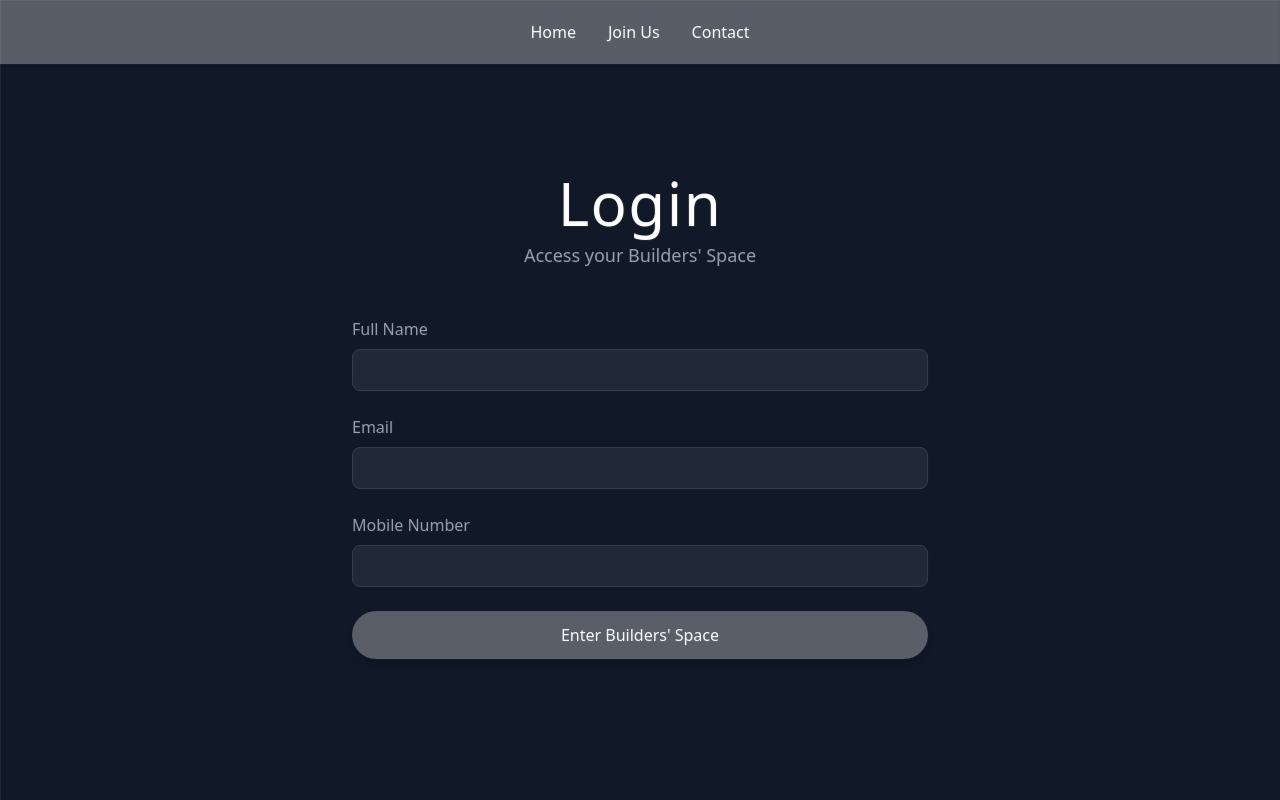
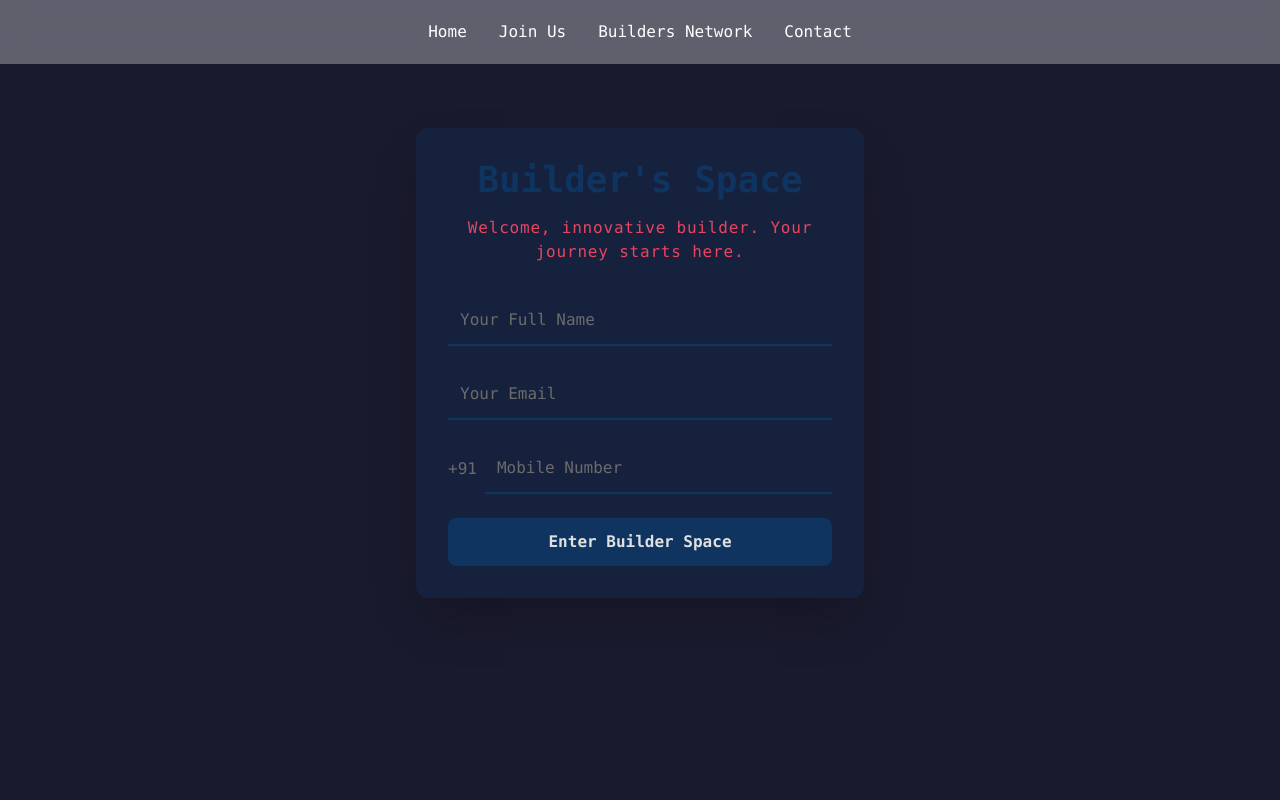
Before and after one commit to Quantsanskar/InventEra, a Next.js app: page /login in a window 1280 px wide. Built offline with nearby package versions, Linux system fonts and the light colour scheme; no server answers.

Commit message:
succefully setup full registration and login system and successfully connected the backend

```diff
--- a/components/Header.js
+++ b/components/Header.js
@@ -17,6 +17,9 @@ const Header=()=> {
                         <Link href="/joinpage" className="text-white hover:text-gray-200 font-medium">
                             Join Us
                         </Link>
+                        <Link href="/userPage" className="text-white hover:text-gray-200 font-medium">
+                            Builders Network
+                        </Link>
                         <Link href="/contact" className="text-white hover:text-gray-200 font-medium">
                             Contact
                         </Link>
--- a/pages/login.js
+++ b/pages/login.js
@@ -1,148 +1,256 @@
-import React, { useState } from 'react';
-import { motion, AnimatePresence } from 'framer-motion';
+import React, { useState, useEffect } from 'react';
 import axios from 'axios';
-import { useNavigate } from 'react-router-dom';
-import Header from '@/components/Header';
-import { useRouter } from 'next/router';
-const LoginPage = () => {
-    const [credentials, setCredentials] = useState({
-        name: '',
-        email: '',
-        mobileNumber: ''
+import { motion } from 'framer-motion';
+import Header from '../components/Header'; // Assuming you have a Header component
+
+const BuilderLogin = () => {
+    // State Management
+    // We'll use React's useState hook to manage different aspects of the form and login process
+    const [formData, setFormData] = useState({
+        name: '',          // Builder's full name
+        email: '',         // Builder's email address
+        mobileNumber: ''   // Builder's mobile number
     });
-    const [error, setError] = useState(null);
-    // const navigate = useNavigate("");
-    const router=useRouter();
 
-    const handleInputChange = (e) => {
-        const { name, value } = e.target;
-        setCredentials(prev => ({
+    // State to store existing builders fetched from the backend
+    const [existingBuilders, setExistingBuilders] = useState([]);
+
+    // State to manage form validation errors
+    const [errors, setErrors] = useState({});
+
+    // State to manage submission process and prevent multiple submissions
+    const [isSubmitting, setIsSubmitting] = useState(false);
+
+    // Local Storage and Initial Data Fetching
+    // This useEffect runs when the component mounts and handles initial checks
+    useEffect(() => {
+        // First, check if builder profile already exists in local storage
+        const storedBuilderProfile = localStorage.getItem('builderProfile');
+
+        if (storedBuilderProfile) {
+            // If credentials exist, immediately redirect to user page
+            window.location.href = '/userPage';
+            return;
+        }
+
+        // If no stored profile, fetch existing builders from the backend
+        const fetchBuilders = async () => {
+            try {
+                const response = await axios.get('http://127.0.0.1:8000/api/builders/');
+                setExistingBuilders(response.data);
+            } catch (error) {
+                console.error('Error fetching builders:', error);
+                setErrors(prev => ({
                     ...prev,
-            [name]: value
+                    fetch: 'Could not load builder profiles. Please try again later.'
                 }));
-    };
-
-    const handleLogin = async (e) => {
-        e.preventDefault();
-        setError(null);
-
-        try {
-            const response = await axios.post('http://127.0.0.1:8000/api/login/', credentials);
-
-            // Store user token and details in localStorage
-            localStorage.setItem('userToken', response.data.token);
-            localStorage.setItem('userDetails', JSON.stringify(response.data.user));
-
-            // Navigate to main user page
-            router.push('/userPage');
-        } catch (error) {
-            // Handle login error
-            setError('Invalid credentials. Please check and try again.');
             }
         };
 
-    const pageVariants = {
-        initial: { opacity: 0, scale: 0.95 },
-        in: { opacity: 1, scale: 1 },
-        out: { opacity: 0, scale: 1.05 }
+        fetchBuilders();
+    }, []); // Empty dependency array ensures this runs only once on mount
+
+    // Input Change Handler
+    // Manages input changes with special handling for mobile number
+    const handleChange = (e) => {
+        const { name, value } = e.target;
+
+        // Special processing for mobile number: allow only digits and limit to 10
+        const processedValue = name === 'mobileNumber'
+            ? value.replace(/\D/g, '').slice(0, 10)  // Remove non-digits, limit to 10 chars
+            : value;
+
+        // Update form data
+        setFormData(prev => ({
+            ...prev,
+            [name]: processedValue
+        }));
+
+        // Clear any previous errors for this field
+        if (errors[name]) {
+            const newErrors = { ...errors };
+            delete newErrors[name];
+            setErrors(newErrors);
+        }
     };
 
-    const pageTransition = {
-        type: "tween",
-        ease: "anticipate",
-        duration: 0.5
+    // Form Validation Function
+    // Performs comprehensive validation on form inputs
+    const validateForm = () => {
+        const newErrors = {};
+
+        // Name validation
+        if (!formData.name.trim()) {
+            newErrors.name = 'Name is required';
+        }
+
+        // Email validation using regex
+        const emailRegex = /^[^\s@]+@[^\s@]+\.[^\s@]+$/;
+        if (!formData.email.trim()) {
+            newErrors.email = 'Email is required';
+        } else if (!emailRegex.test(formData.email)) {
+            newErrors.email = 'Invalid email format';
+        }
+
+        // Mobile number validation
+        const phoneRegex = /^\d{10}$/;
+        if (!formData.mobileNumber.trim()) {
+            newErrors.mobileNumber = 'Mobile number is required';
+        } else if (!phoneRegex.test(formData.mobileNumber)) {
+            newErrors.mobileNumber = 'Mobile number must be 10 digits';
+        }
+
+        // Update errors state and return validation status
+        setErrors(newErrors);
+        return Object.keys(newErrors).length === 0;
     };
 
-    const inputVariants = {
-        hidden: { opacity: 0, y: 20 },
-        visible: {
-            opacity: 1,
-            y: 0,
-            transition: {
-                duration: 0.6,
-                ease: "easeOut"
+    // Form Submission Handler
+    // Manages the login process, validation, and authentication
+    const handleSubmit = async (e) => {
+        e.preventDefault();
+
+        // First, validate the form
+        if (!validateForm()) {
+            return;
         }
+
+        // Set submitting state to prevent multiple submissions
+        setIsSubmitting(true);
+
+        try {
+            // Find a matching builder profile
+            const matchedBuilder = existingBuilders.find(builder =>
+                builder.name === formData.name &&
+                builder.email === formData.email &&
+                builder.mobileNumber === `+91${formData.mobileNumber}`
+            );
+
+            if (matchedBuilder) {
+                // Store user details in localStorage for persistence
+                localStorage.setItem('builderProfile', JSON.stringify(matchedBuilder));
+
+                // Navigate to next page
+                window.location.href = '/userPage';
+            } else {
+                // If no matching profile is found
+                setErrors({
+                    submit: 'No matching builder profile found. Please check your details.'
+                });
+            }
+        } catch (error) {
+            console.error('Login error:', error);
+            setErrors({
+                submit: 'Login failed. Please try again.'
+            });
+        } finally {
+            // Reset submitting state
+            setIsSubmitting(false);
         }
     };
 
     return (
-        <motion.div
-            initial="initial"
-            animate="in"
-            exit="out"
-            variants={pageVariants}
-            transition={pageTransition}
-            className="min-h-screen bg-gray-900 text-white flex flex-col"
-        >
+        <div className="min-h-screen bg-[#1a1a2e] text-[#e0e0e0] font-mono">
+            {/* Header Component */}
             <Header />
 
-            <div className="container mx-auto px-4 py-8 flex-grow flex flex-col justify-center">
+            {/* Main Content Container */}
+            <div className="container mx-auto px-4 py-12">
                 <motion.div
-                    initial={{ opacity: 0, y: -20 }}
+                    initial={{ opacity: 0, y: 50 }}
                     animate={{ opacity: 1, y: 0 }}
                     transition={{ duration: 0.5 }}
-                    className="text-center mb-12"
+                    className="max-w-md mt-20 mx-auto bg-[#16213e] rounded-xl shadow-2xl p-8"
                 >
-                    <h1 className="text-5xl md:text-6xl mt-8 font-light tracking-wide">
-                        Login
+                    {/* Page Title */}
+                    <h1 className="text-4xl font-bold mb-4 text-center text-[#0f3460]">
+                        Builder's Space
                     </h1>
-                    <p className="text-lg text-gray-400 mt-2">
-                        Access your Builders' Space
+                    <p className="text-center text-[#e94560] mb-8 tracking-wider">
+                        Welcome, innovative builder. Your journey starts here.
                     </p>
-                </motion.div>
 
-                <motion.form
-                    onSubmit={handleLogin}
-                    initial="hidden"
-                    animate="visible"
-                    className="max-w-xl mx-auto w-full space-y-6"
-                >
-                    {[
-                        { name: 'name', label: 'Full Name', type: 'text' },
-                        { name: 'email', label: 'Email', type: 'email' },
-                        { name: 'mobileNumber', label: 'Mobile Number', type: 'tel' }
-                    ].map(({ name, label, type }) => (
-                        <motion.div
-                            key={name}
-                            variants={inputVariants}
-                            className="flex flex-col"
-                        >
-                            <label htmlFor={name} className="mb-2 text-gray-400">{label}</label>
+                    {/* Login Form */}
+                    <form onSubmit={handleSubmit} className="space-y-6">
+                        {/* Name Input Field */}
+                        <div>
                             <input
-                                type={type}
-                                id={name}
-                                name={name}
-                                value={credentials[name]}
-                                onChange={handleInputChange}
-                                className="bg-gray-800 border border-gray-700 rounded-lg py-2 px-3 text-white focus:outline-none focus:ring-2 focus:ring-blue-500"
-                                required
+                                type="text"
+                                name="name"
+                                value={formData.name}
+                                onChange={handleChange}
+                                placeholder="Your Full Name"
+                                className={`w-full p-3 bg-transparent border-b-2
+                                    ${errors.name ? 'border-red-500' : 'border-[#0f3460]'}
+                                    text-[#e0e0e0] placeholder-[#6b6b6b] focus:outline-none`}
                             />
-                        </motion.div>
-                    ))}
+                            {errors.name && (
+                                <p className="text-red-400 text-sm mt-1">{errors.name}</p>
+                            )}
+                        </div>
 
-                    {error && (
-                        <motion.div
-                            initial={{ opacity: 0, y: -10 }}
-                            animate={{ opacity: 1, y: 0 }}
-                            className="text-red-500 text-center mb-4"
-                        >
-                            {error}
-                        </motion.div>
+                        {/* Email Input Field */}
+                        <div>
+                            <input
+                                type="email"
+                                name="email"
+                                value={formData.email}
+                                onChange={handleChange}
+                                placeholder="Your Email"
+                                className={`w-full p-3 bg-transparent border-b-2
+                                    ${errors.email ? 'border-red-500' : 'border-[#0f3460]'}
+                                    text-[#e0e0e0] placeholder-[#6b6b6b] focus:outline-none`}
+                            />
+                            {errors.email && (
+                                <p className="text-red-400 text-sm mt-1">{errors.email}</p>
+                            )}
+                        </div>
+
+                        {/* Mobile Number Input Field */}
+                        <div>
+                            <div className="flex items-center">
+                                <span className="text-[#6b6b6b] mr-2">+91</span>
+                                <input
+                                    type="tel"
+                                    name="mobileNumber"
+                                    value={formData.mobileNumber}
+                                    onChange={handleChange}
+                                    maxLength="10"
+                                    placeholder="Mobile Number"
+                                    className={`w-full p-3 bg-transparent border-b-2
+                                        ${errors.mobileNumber ? 'border-red-500' : 'border-[#0f3460]'}
+                                        text-[#e0e0e0] placeholder-[#6b6b6b] focus:outline-none`}
+                                />
+                            </div>
+                            {errors.mobileNumber && (
+                                <p className="text-red-400 text-sm mt-1">{errors.mobileNumber}</p>
+                            )}
+                        </div>
+
+                        {/* Submission Error Message */}
+                        {errors.submit && (
+                            <div className="bg-[#4a4e69] text-[#e94560] p-3 rounded-lg text-center">
+                                {errors.submit}
+                            </div>
                         )}
 
-                    <motion.button
-                        variants={inputVariants}
-                        whileHover={{ scale: 1.05 }}
-                        whileTap={{ scale: 0.95 }}
+                        {/* Submit Button */}
+                        <button
                             type="submit"
-                        className="w-full bg-white bg-opacity-30 hover:bg-opacity-50 text-white font-medium py-3 px-6 rounded-full shadow-md focus:outline-none focus:ring-2 focus:ring-white focus:ring-opacity-50 transition-all duration-300"
+                            disabled={isSubmitting}
+                            className={`w-full p-3 rounded-lg text-[#e0e0e0] font-bold
+                                transition-all duration-300 ease-in-out
+                                ${isSubmitting
+                                    ? 'bg-[#4a4e69] cursor-not-allowed'
+                                    : 'bg-[#0f3460] hover:bg-[#e94560] hover:text-white'}`}
                         >
-                        Enter Builders' Space
-                    </motion.button>
-                </motion.form>
+                            {isSubmitting ? 'Verifying...' : 'Enter Builder Space'}
+                        </button>
+                    </form>
+                </motion.div>
             </div>
-        </motion.div>
+        </div>
     );
 };
 
-export default LoginPage;
+export default BuilderLogin;
--- a/pages/userPage.js
+++ b/pages/userPage.js
@@ -1,58 +1,63 @@
 import React, { useState, useEffect } from 'react';
 import { motion } from 'framer-motion';
 import axios from 'axios';
-import { Video } from 'lucide-react';
+import { Github, Linkedin, Instagram, Twitter, Link as LinkIcon } from 'lucide-react';
 
-const UsersPage = () => {
-    const [users, setUsers] = useState([]);
-    const [currentUser, setCurrentUser] = useState(null);
+const UserPage = () => {
+    // State management for builders, current builder, and error handling
+    const [builders, setBuilders] = useState([]);
+    const [currentBuilder, setCurrentBuilder] = useState(null);
     const [error, setError] = useState(null);
 
     useEffect(() => {
-        // Retrieve user details from localStorage
-        const userDetails = JSON.parse(localStorage.getItem('userDetails'));
-        const userToken = localStorage.getItem('userToken');
+        // Retrieve current builder details from localStorage
+        const builderProfile = JSON.parse(localStorage.getItem('builderProfile'));
 
-        if (!userDetails || !userToken) {
-            // Redirect to login if no user details
-            window.location.href = '/login';
+        if (!builderProfile) {
+            // Redirect to login if no builder profile
+            window.location.href = '/builder-login';
             return;
         }
 
-        setCurrentUser(userDetails);
+        setCurrentBuilder(builderProfile);
 
-        // Fetch all users except current user
-        const fetchUsers = async () => {
+        // Fetch all builder profiles
+        const fetchBuilderProfiles = async () => {
             try {
-                const response = await axios.get('http://127.0.0.1:8000/api/users/', {
-                    headers: {
-                        'Authorization': `Bearer ${userToken}`
-                    }
-                });
+                const response = await axios.get('http://127.0.0.1:8000/api/builders/');
 
-                // Filter out current user
-                const filteredUsers = response.data.filter(
-                    user => user.id !== userDetails.id
+                // Filter out current builder's profile
+                const filteredBuilders = response.data.filter(
+                    builder => builder.id !== builderProfile.id
                 );
 
-                setUsers(filteredUsers);
+                setBuilders(filteredBuilders);
             } catch (err) {
-                setError('Unable to fetch users');
+                setError('Unable to fetch builder profiles');
                 console.error(err);
             }
         };
 
-        fetchUsers();
+        fetchBuilderProfiles();
     }, []);
 
-    const handleVideoCall = (user) => {
-        // Placeholder for video call functionality
-        alert(`Initiating video call with ${user.name}`);
+    // Render social media icon based on URL
+    const renderSocialIcon = (url, Icon) => {
+        return url ? (
+            <a
+                href={url}
+                target="_blank"
+                rel="noopener noreferrer"
+                className="text-gray-400 hover:text-white transition-colors"
+            >
+                <Icon size={20} />
+            </a>
+        ) : null;
     };
 
     if (error) {
         return (
-            <div className="min-h-screen bg-gray-900 text-white flex items-center justify-center">
+            <div className="min-h-screen bg-[#1a1a2e] text-white flex items-center justify-center">
                 {error}
             </div>
         );
@@ -62,37 +67,59 @@ const UsersPage = () => {
         <motion.div
             initial={{ opacity: 0 }}
             animate={{ opacity: 1 }}
-            className="min-h-screen bg-gray-900 text-white p-8"
+            className="min-h-screen bg-[#1a1a2e] text-[#e0e0e0] p-8"
         >
             <div className="container mx-auto">
-                <h1 className="text-4xl font-light mb-8 text-center">
-                    Builders Connected
+                <h1 className="text-4xl font-light mb-8 text-center text-[#0f3460]">
+                    Builders Network
                 </h1>
 
                 <div className="grid grid-cols-1 md:grid-cols-2 lg:grid-cols-3 gap-6">
-                    {users.map(user => (
+                    {builders.map(builder => (
                         <motion.div
-                            key={user.id}
+                            key={builder.id}
                             whileHover={{ scale: 1.05 }}
-                            className="bg-gray-800 rounded-xl p-6 flex items-center justify-between"
+                            className="bg-[#16213e] rounded-xl p-6 shadow-lg"
                         >
-                            <div>
-                                <h2 className="text-xl font-semibold">{user.name}</h2>
-                                <p className="text-gray-400">{user.email}</p>
+                            <div className="mb-4">
+                                <h2 className="text-xl font-semibold text-[#e94560]">
+                                    {builder.name}
+                                </h2>
+                                <p className="text-gray-400">{builder.email}</p>
+                                <p className="text-gray-500 mt-2">
+                                    {builder.city}, {builder.country}
+                                </p>
                             </div>
-                            <button
-                                onClick={() => handleVideoCall(user)}
-                                className="text-blue-400 hover:text-blue-300"
-                            >
-                                <Video size={28} />
-                            </button>
+
+                            {/* Social Links */}
+                            <div className="flex space-x-4 mt-4 mb-4">
+                                {renderSocialIcon(builder.githubUrl, Github)}
+                                {renderSocialIcon(builder.linkedinUrl, Linkedin)}
+                                {renderSocialIcon(builder.instagramUrl, Instagram)}
+                                {renderSocialIcon(builder.twitterUrl, Twitter)}
+                            </div>
+
+                            {/* Top Project Link */}
+                            {builder.topProjectLink && (
+                                <div className="mt-2">
+                                    <a
+                                        href={builder.topProjectLink}
+                                        target="_blank"
+                                        rel="noopener noreferrer"
+                                        className="text-[#0f3460] hover:text-[#e94560] flex items-center"
+                                    >
+                                        <LinkIcon size={16} className="mr-2" />
+                                        Top Project
+                                    </a>
+                                </div>
+                            )}
                         </motion.div>
                     ))}
                 </div>
 
-                {users.length === 0 && (
+                {builders.length === 0 && (
                     <p className="text-center text-gray-500 mt-16">
-                        No other users to display
+                        No other builder profiles to display
                     </p>
                 )}
             </div>
@@ -100,4 +127,4 @@ const UsersPage = () => {
     );
 };
 
-export default UsersPage;
+export default UserPage;
```
Lines whose indentation alone changed are shown as unchanged.
